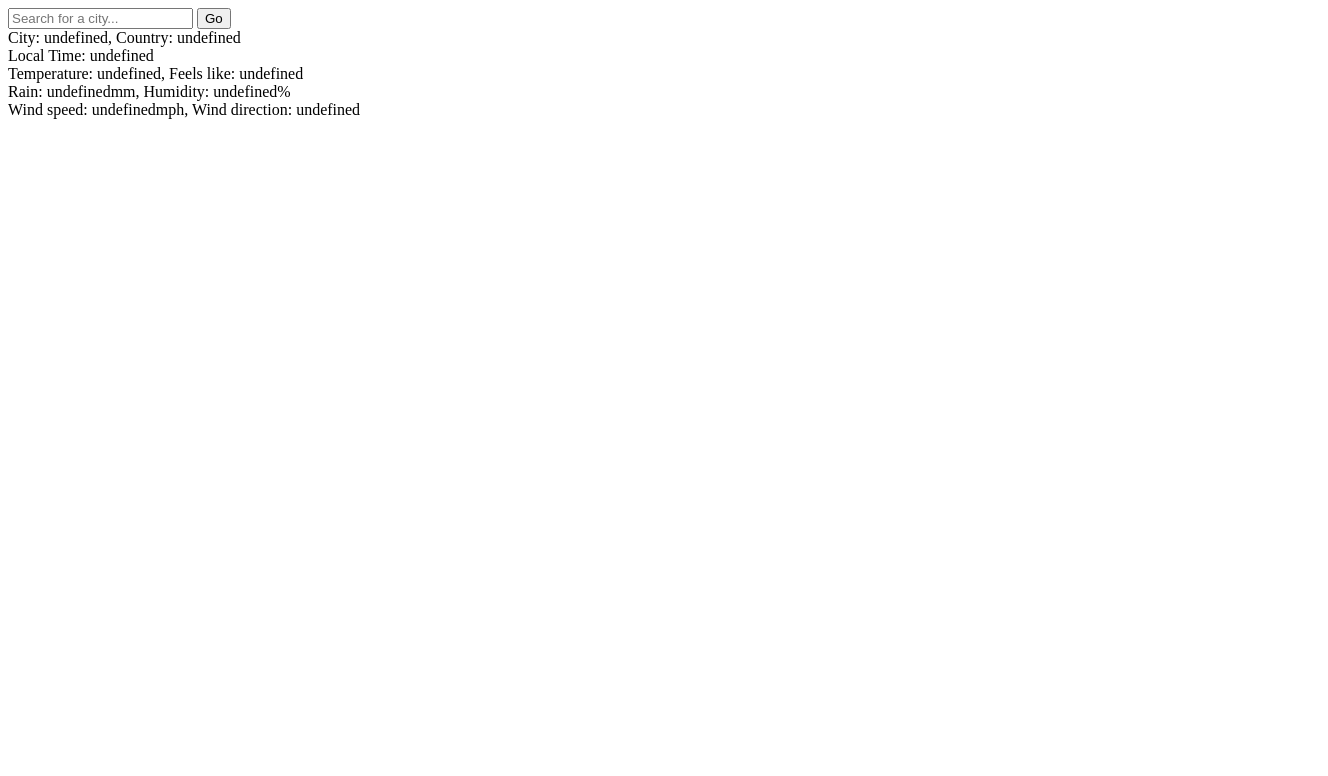
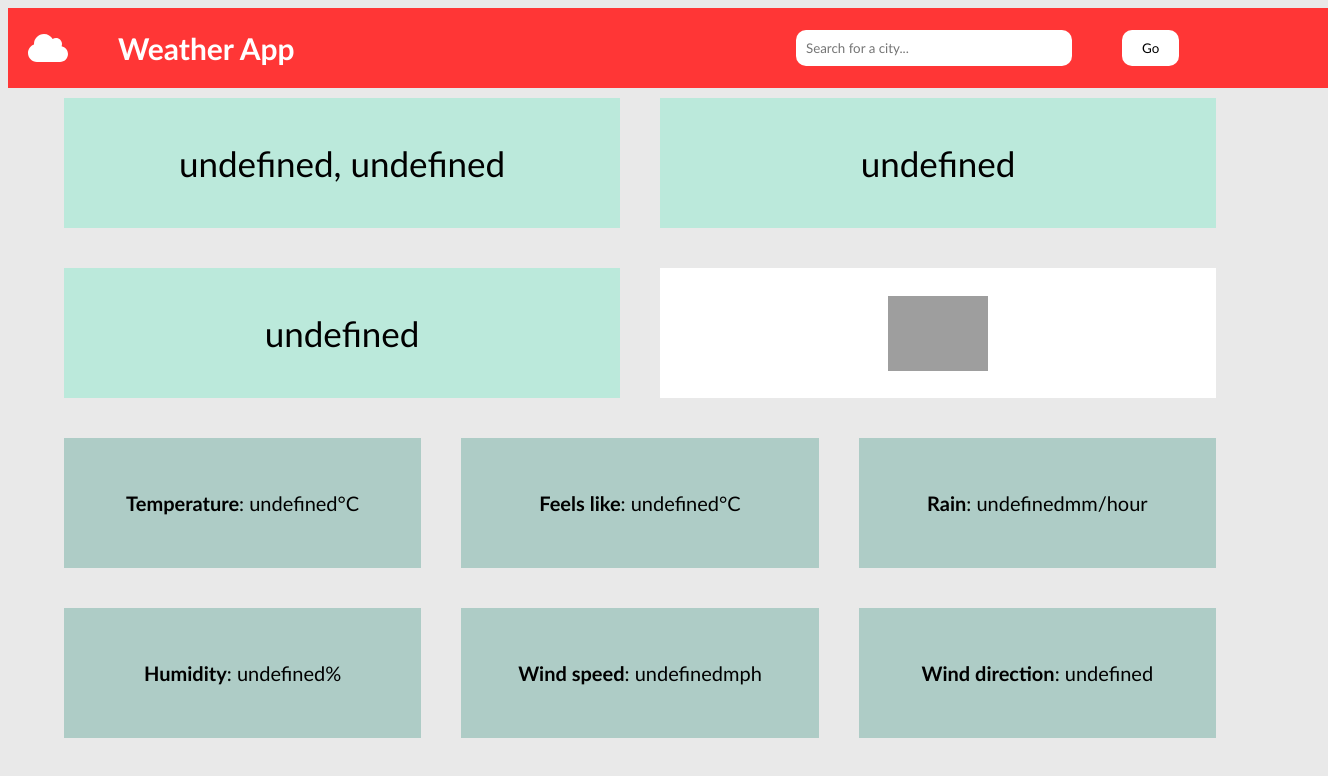
Before and after one commit to Aleksaks27/Weather-App, a plain HTML site: page index.html in a window 1280 px wide. Shown: the whole page, 1328 px wide, since content can reach past the window. Drawn offline with Linux system fonts and the light colour scheme; no server answers; grey boxes are pictures that could not be loaded.

Commit message:
Add error catching and vastly improve app styling

```diff
--- a/app.js
+++ b/app.js
@@ -1,49 +1,71 @@
 const button = document.querySelector("button");
 const input = document.querySelector("input");
-const place = document.querySelector("#place");
+const container = document.querySelector("#container");
+const place = document.querySelector("#location");
+const icon = document.querySelector("#icon");
+const headline = document.querySelector("#headline");
 const time = document.querySelector("#time");
 const temperature = document.querySelector("#temperature");
+const feelsLike = document.querySelector("#feelsLike");
 const rain = document.querySelector("#rain");
-const wind = document.querySelector("#wind");
+const humidity = document.querySelector("#humidity");
+const windSpeed = document.querySelector("#wind");
+const windDirection = document.querySelector("#windDirection");
 
+let locationValid = true;
 let information = {};
 
 const getAllData = async function(city) {
     const weather = await fetch('https://api.weatherapi.com/v1/current.json?key=e1dc5b3aa4464ace8f7224321240401&q=' + city);
     const response = await weather.json();
-
-    return response
+    return response;
 }
 
 const getSpecificData = async function(city){
+    try{
+        locationValid = true;
         let data = await getAllData(city);
         information = {
             city: data["location"]["name"],
             country: data["location"]["country"],
             time: data["location"]["localtime"],
+            icon: data["current"]["condition"]["icon"],
+            headline: data["current"]["condition"]["text"],
             temperature: data["current"]["temp_c"],
-        temperature_feelslike: data["current"]["feelslike_c"],
+            feelsLike: data["current"]["feelslike_c"],
             rain: data["current"]["precip_mm"],
             humidity: data["current"]["humidity"],
-        wind_speed: data["current"]["wind_mph"],
-        wind_direction: data["current"]["wind_dir"]
+            windSpeed: data["current"]["wind_mph"],
+            windDirection: data["current"]["wind_dir"]
         };
+    } catch{
+        locationValid = false;
+        alert("Please enter a valid location!");
+    }
 
-    console.log(information);
 }
 
 const updateDisplay = function() {
-    place.textContent = `City: ${information.city}, Country: ${information.country}`;
-    time.textContent = `Local Time: ${information.time}`;
-    temperature.textContent = `Temperature: ${information.temperature}, Feels like: ${information.temperature_feelslike}`;
-    rain.textContent = `Rain: ${information.rain}mm, Humidity: ${information.humidity}%`
-    wind.textContent = `Wind speed: ${information.wind_speed}mph, Wind direction: ${information.wind_direction}`;
+    place.textContent = `${information.city}, ${information.country}`;
+    time.textContent = `${information.time}`;
+    headline.textContent = `${information.headline}`;
+    icon.innerHTML = `<img src="https:${information.icon}">`;
+    temperature.innerHTML = `<p><b>Temperature</b>: ${information.temperature}°C</p>`;
+    feelsLike.innerHTML = `<p><b>Feels like</b>: ${information.feelsLike}°C</p>`;
+    rain.innerHTML = `<p><b>Rain</b>: ${information.rain}mm/hour</p>`;
+    humidity.innerHTML = `<p><b>Humidity</b>: ${information.humidity}%</p>`;
+    wind.innerHTML = `<p><b>Wind speed</b>: ${information.windSpeed}mph</p>`;
+    windDirection.innerHTML = `<p><b>Wind direction</b>: ${information.windDirection}</p>`;
 }
 
-getSpecificData("london");
+button.addEventListener("click", async () => {
+        await getSpecificData(input.value);
+        if (locationValid) {
             updateDisplay();
+        }
+});
 
-button.addEventListener("click", () => {
-    getSpecificData(input.value);
+document.addEventListener('DOMContentLoaded', async () => {
+    await getSpecificData("London");
     updateDisplay();
 });
--- a/index.html
+++ b/index.html
@@ -4,22 +4,34 @@
     <meta charset="UTF-8">
     <meta name="viewport" content="width=device-width, initial-scale=1.0">
     <title>Weather App</title>
+    <link rel="stylesheet" href="styles.css">
 </head>
 <body>
     <header>
-        <input type="text" placeholder="Search for a city...">
-        <button type="submit">Go</button>
+        <div>
+            <svg xmlns="http://www.w3.org/2000/svg" height="16" width="20" viewBox="0 0 640 512"><!--!Font Awesome Free 6.5.1 by @fontawesome - https://fontawesome.com License - https://fontawesome.com/license/free Copyright 2024 Fonticons, Inc.--><path d="M0 336c0 79.5 64.5 144 144 144H512c70.7 0 128-57.3 128-128c0-61.9-44-113.6-102.4-125.4c4.1-10.7 6.4-22.4 6.4-34.6c0-53-43-96-96-96c-19.7 0-38.1 6-53.3 16.2C367 64.2 315.3 32 256 32C167.6 32 96 103.6 96 192c0 2.7 .1 5.4 .2 8.1C40.2 219.8 0 273.2 0 336z"/></svg>
+            <p>Weather App</p>
+        </div>
+        <div>
+            <input type="text" placeholder="Search for a city...">
+            <button type="submit">Go</button>
+        </div>
     </header>
 
     <div id="container">
         <div id="top">
-            <div id="place"></div>
+            <div id="location"></div>
+            <div id="headline"></div>
             <div id="time"></div>
+            <div id="icon"></div>
         </div>
         <div id="bottom">
             <div id="temperature"></div>
+            <div id="feelsLike"></div>
             <div id="rain"></div>
+            <div id="humidity"></div>
             <div id="wind"></div>
+            <div id="windDirection"></div>
         </div>
     </div>
 </body>
--- a/styles.css
+++ b/styles.css
@@ -0,0 +1,121 @@
+* {
+    font-family:'Gill Sans', 'Gill Sans MT', Calibri, 'Trebuchet MS', sans-serif;
+}
+
+body {
+    background-color: rgb(233, 233, 233)
+}
+
+header {
+    width: 100vw;
+    height: 10vh;
+    padding: 0 20px;
+    background-color: rgb(255, 54, 54);
+    display: flex;
+    flex-direction: row;
+    justify-content: space-between;
+    align-items: center;
+}
+
+header div {
+    width: 40%;
+    display: flex;
+    flex-direction: row;
+    justify-content: flex-start;
+    gap: 50px;
+}
+
+header svg {
+    width: 40px;
+    height: auto;
+    filter: invert(100%) sepia(0%) saturate(7500%) hue-rotate(286deg) brightness(104%) contrast(102%);
+}
+
+header p {
+    color: white;
+    font-size: 30px;
+    font-weight:bold;
+}
+
+header input {
+    padding: 10px;
+    width: 50%;
+    border-radius: 10px;
+    border: none;
+}
+
+header button {
+    background-color: white;
+    padding: 10px 20px;
+    border-radius: 10px;
+    border: none;
+}
+
+header button:hover {
+    cursor: pointer;
+}
+
+header button:active {
+    background-color: rgb(221, 221, 221)
+}
+
+#container {
+    margin: auto;
+    margin-top: 10px;
+    width: 90vw;
+    height: 80vh;
+    display: flex;
+    flex-direction: column;
+    justify-content: space-between;
+    align-items: center;
+    gap: 40px;
+}
+
+#top, #bottom {
+    width: 100%;
+    height: 100%;
+    display: grid;
+}
+
+#top {
+    grid-template: 1fr 1fr / 1fr 1fr;
+    gap: 40px;
+}
+
+#top div {
+    font-size: 35px;
+    background-color:#bbe9db;
+    display: flex;
+    justify-content: center;
+    align-items: center;
+    transition: background-color 0.5s;
+}
+
+#top #icon {
+    background-color: white;
+}
+
+#top img {
+    width: 100px;
+    height: auto;
+}
+
+#bottom {
+    grid-template: 1fr 1fr / 1fr 1fr 1fr;
+    gap: 40px;
+}
+
+#bottom div {
+    font-size: 20px;
+    background-color: #aeccc6;
+    padding: 10px;
+    display: flex;
+    justify-content: center;
+    align-items: center;
+    transition: background-color 0.5s;
+}
+
+#top div:hover, #bottom div:hover {
+    cursor: pointer;
+    background-color: #73f5ce;
+}
```
Lines whose indentation alone changed are shown as unchanged.
